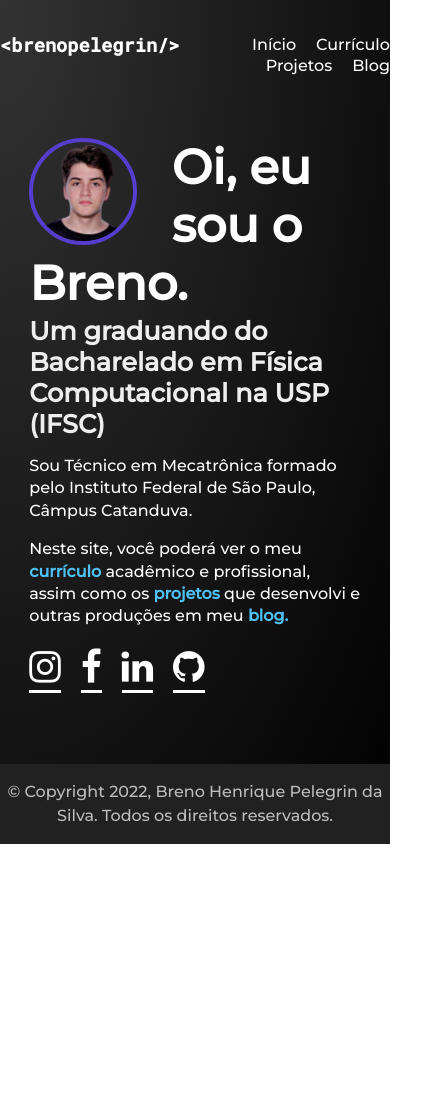
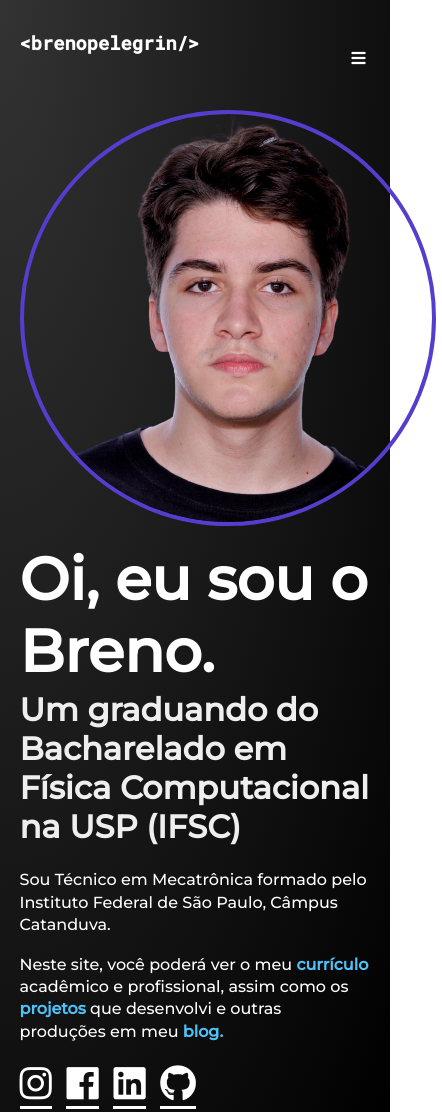
Before and after one commit to brenopelegrin/brenopelegrin.github.io, a Gatsby site: page / in a window 390 px wide. Shown: the top 1112 px of the page, 442 px wide, since content can reach past the window. Before the commit the page ends 844 px from the top, so only its background shows below. Built offline with nearby package versions, Linux system fonts and the light colour scheme; Gatsby itself is replaced by a stand-in of ours.

Commit message:
Responsive design

```diff
--- /dev/null
+++ b/public/page-data/404/page-data.json
@@ -0,0 +1,5 @@
+{
+    "componentChunkName": "component---src-pages-404-js",
+    "path": "/404/",
+    "result": {"pageContext":{}},
+    "staticQueryHashes": []}
--- a/src/components/Layout.js
+++ b/src/components/Layout.js
@@ -1,17 +1,14 @@
 import React from 'react'
 import Navbar from "./Navbar"
-import Footer from "./Footer"
 import "../styles/global.css"
 
 export default function Layout({ children }) {
   return (
     <div className="layout">
-        <link rel="stylesheet" href="https://maxcdn.bootstrapcdn.com/font-awesome/4.6.3/css/font-awesome.min.css" type="text/css"></link>
         <Navbar />
         <div className="content">
             { children }
         </div>
-        <Footer />
     </div>
   )
 }
--- a/src/components/Navbar.js
+++ b/src/components/Navbar.js
@@ -4,12 +4,20 @@ import React from 'react'
 export default function Navbar() {
   return (
     <nav>
+        <link rel="stylesheet" href="//use.fontawesome.com/releases/v5.0.7/css/all.css"/>
         <h3>&lt;brenopelegrin/&gt;</h3>
         <div className="links">
-            <Link to="/">Início </Link>
-            <Link to="/about">Currículo </Link>
-            <Link to="/projects">Projetos </Link>
-            <Link to="/blog">Blog </Link>
+          <ul>
+            <li><Link to="/">Início</Link></li>
+            <li><Link to="/about">Currículo</Link></li>
+            <li><Link to="/projects">Projetos</Link></li>
+            <li><Link to="/blog">Blog</Link></li>
+            <li><Link to="#"><i class="fa fa-globe fa-fw"></i> pt-BR</Link></li>
+            <li><Link to="#"><i class="fa fa-moon"></i> Dark </Link></li>
+          </ul>
+          <div className="menu">
+            <i class="fa fa-bars"></i>
+          </div>
         </div>
     </nav>
   )
--- a/src/pages/about.js
+++ b/src/pages/about.js
@@ -5,7 +5,7 @@ export default function about() {
   return (
       <Layout>
           <div>
-              <h1>This is the about page.</h1>
+              <h1>Ainda não há nada aqui :(</h1>
           </div>
       </Layout>
   )
--- a/src/pages/blog/index.js
+++ b/src/pages/blog/index.js
@@ -5,7 +5,7 @@ export default function blogIndex() {
   return (
       <Layout>
           <div>
-              <h1>This is the blog index page.</h1>
+              <h1>Ainda não há nada aqui :(</h1>
           </div>
       </Layout>
   )
--- a/src/pages/index.js
+++ b/src/pages/index.js
@@ -7,18 +7,20 @@ export default function Home() {
   return (
     <Layout>
       <section className={styles.header}>
-        <div>
-          <img src="/breno.png" alt="Breno Henrique da Silva"></img>
+        <div className={styles.perfil}><img src="/breno.png" alt="Breno Henrique da Silva"></img></div>
+        <section className={styles.corpo}>
           <h1>Oi, eu sou o Breno.</h1>
           <h2>Um graduando do Bacharelado em Física Computacional na USP (IFSC)</h2>
           <p>Sou Técnico em Mecatrônica formado pelo Instituto Federal de São Paulo, Câmpus Catanduva.</p>
           <p>Neste site, você poderá ver o meu <b><span class="blue">currículo</span></b> acadêmico e profissional,
           assim como os <b><span class="blue">projetos</span></b> que desenvolvi e outras produções em meu <b><span class="blue">blog.</span></b></p>
-          <Link to="https://instagram.com/brenopelegrin"><i class="fa fa-instagram fa-2x"></i></Link>
-          <Link to="https://facebook.com/brenopelegrin"><i class="fa fa-facebook fa-2x"></i></Link>
-          <Link to="https://linkedin.com/in/brenopelegrin"><i class="fa fa-linkedin fa-2x"></i></Link>
-          <Link to="https://github.com/brenopelegrin"><i class="fa fa-github fa-2x"></i></Link>
-        </div>
+          <div className={styles.social}>
+            <Link to="https://instagram.com/brenopelegrin"><i class="fab fa-instagram fa-2x"></i></Link>
+            <Link to="https://facebook.com/brenopelegrin"><i class="fab fa-facebook fa-2x"></i></Link>
+            <Link to="https://linkedin.com/in/brenopelegrin"><i class="fab fa-linkedin fa-2x"></i></Link>
+            <Link to="https://github.com/brenopelegrin"><i class="fab fa-github fa-2x"></i></Link>
+          </div>
+        </section>
       </section>
     </Layout>
   )
--- a/src/pages/projects/index.js
+++ b/src/pages/projects/index.js
@@ -1,13 +1,11 @@
 import React from 'react'
 import Layout from "../../components/Layout"
-import * as styles from "../../styles/projects.module.css"
 
 export default function projectsIndex() {
   return (
       <Layout>
-          <div className={styles.portfolio}>
-              <h2>This is the projects index page.</h2>
-              <h3>Mais textoooo</h3>
+          <div>
+              <h1>Ainda não há nada aqui :(</h1>
           </div>
       </Layout>
   )
--- a/src/styles/global.css
+++ b/src/styles/global.css
@@ -33,26 +33,61 @@ p {
   max-width: 1200px;
   margin: 0 auto;
 }
+
+.content{
+  padding: 0 5%;
+}
+
+.fa {
+  margin-right: 5px;
+}
+
 nav {
+  vertical-align: top;
   display: grid;
   grid-template-columns: 1fr 1fr;
-  margin: 40px auto;
-  text-decoration: none;
+  align-items: center;
+  height: 85px;
+  margin-bottom: 2%;
+  padding: 0 5%;
 }
 
-nav .links {
-  display: inline-block;
+nav .links ul {
+  list-style: none;
   text-align: right;
 }
+nav .menu {
+  align-self: right;
+  display: none;
+}
+
+@media (max-width: 1200px) {
+  nav .links ul {
+    display: none;
+  }
+  nav .menu {
+    display: grid;
+    position: absolute;
+    right: 5%;
+    top: 5%;
+    margin-top: 8px;
+  }
+}
+
+nav .links ul li{
+  vertical-align: bottom;
+  line-height: normal;
+  display: inline-block;
+  margin-left: 4%;
+  text-align: center;
+}
+
 nav a {
-  vertical-align: bottom;
-  line-height: 10px;
-  display: inline-block;
-  margin-left: 20px;
   font-weight: 400;
   padding-bottom: 8px;
   border-bottom: 3px solid transparent;
 }
+
 nav a:hover {
   border-color: rgb(87, 61, 206);
 }
@@ -60,6 +95,7 @@ nav a:hover {
 nav h3 {
   vertical-align: bottom;
   line-height: 10px;
+  text-align: left;
   font-family: 'Roboto Mono', monospace;
 }
 
--- a/src/styles/home.module.css
+++ b/src/styles/home.module.css
@@ -1,40 +1,59 @@
 .header {
-  display: grid;
-  width: 85%;
-  margin: 0 auto;
   align-items: center;
-  padding: 4% 0;
+  padding: 5% 0;
 }
 
-.header img {
-  width: 30%;
-  height: 30%;
+.header .perfil {
+  width: 50vh;
+  height: 50vh;
+  float: left;
+  margin-right: 5%;
+}
+
+.header .perfil img {
+
   display: inline-block;
   border-radius: 50%;
-  float: left;
-  margin-right: 35px;
   border: 4px solid rgb(87, 61, 206);;
   max-width: 100%;
   display: grid;
-  align-self: right;
 }
 
-.header h1 {
-  font-size: 300%;
+@media (max-width: 840px) {
+  .header .perfil {
+    float: none;
+    display: block;
+    margin-left: auto;
+    margin-right: auto;
+    margin-bottom: 3%;
+  }
+  .header h1 {
+    color:;
+  }
+}
+
+.header .corpo {
+  display: grid;
+}
+
+.header .corpo h1 {
+  font-size: 7vh;
   margin-bottom: 1%;
 }
 
-.header h2 {
+.header .corpo h2 {
   color: #eeeeee;
-  font-size: 160%;
+  font-size: 3.8vh;
   margin-bottom: 2%;
 }
 
-.header p {
+.header .corpo p {
   line-height: 140%;
+  font-size: 100%;
+  margin-bottom: 1px;
 }
 
-.btn {
+.header .corpo .btn {
   display: inline-block;
   /*background: rgb(87, 61, 206);*/
   background-color: transparent;
@@ -47,7 +66,7 @@
   text-align: center;
 }
 
-.btn_icon {
+.header .corpo .btn_icon {
   border-radius: 50%;
   display: inline-block;
   /*background: rgb(87, 61, 206);*/
@@ -58,17 +77,25 @@
   margin-right: 20px;
 }
 
-.btn_icon:hover{
+.header .corpo .btn_icon:hover{
   background: rgb(87, 61, 206);
   color: white;
 }
 
-.btn:hover{
+.header .corpo .btn:hover{
   background: rgb(87, 61, 206);
   color: white;
 }
 
-.header a i {
+.header .corpo .social {
+  margin-top: 2vh;
+  display: block;
+  margin-left: 0%;
+  margin-right: 25%;
+  max-width: 70%;
+}
+
+.header .corpo .social a i {
   display: inline-block;
   width: auto;
   height: auto;
@@ -80,7 +107,7 @@
   line-height: 120%;
   border-bottom: 3px solid rgb(255, 255, 255);
 }
-.header a i:hover{
+.header .corpo .social a i:hover{
   color: rgb(87, 61, 206);
   border-color: rgb(87, 61, 206);
 }
```
